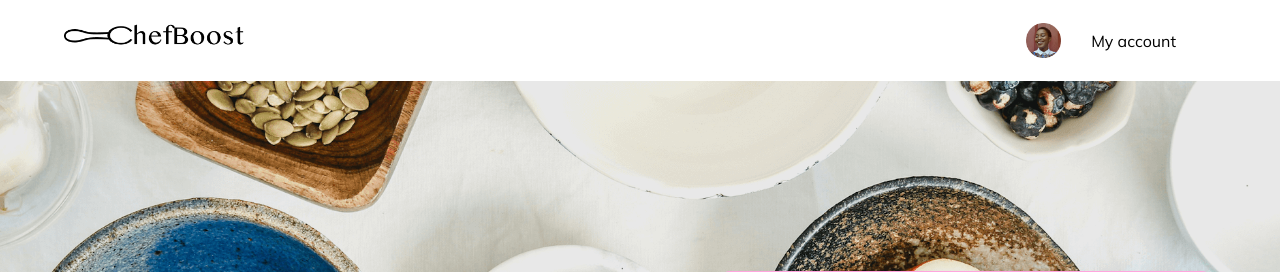
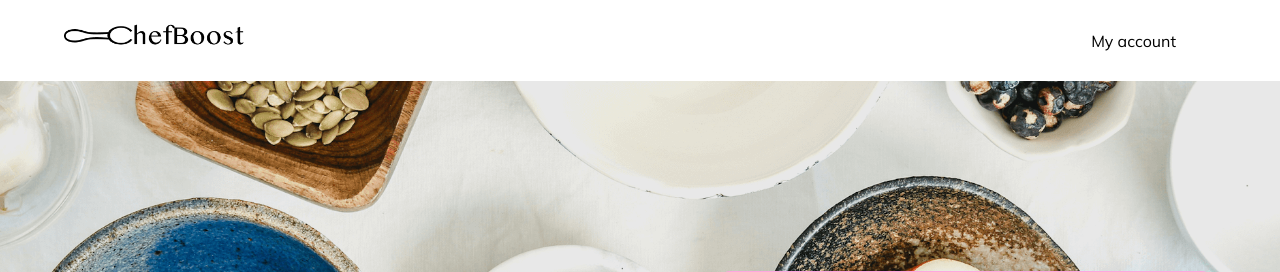
Before and after one commit to twosavoie/gen-ai-recipe-chatbot, a Flask app: page / in a window 1280 px wide. Shown: the top 272 px of the page. Run offline with Flask 3, Linux system fonts and the light colour scheme.

Commit message:
Remove user image from index.html

```diff
--- a/templates/index.html
+++ b/templates/index.html
@@ -179,7 +179,6 @@
         <h1 class="visually-hidden">ChefBoost</h1>
       </figure>
       <div class="user-info">
-        <img src="{{ url_for('static', filename='user-image.png' ) }}" alt="" class="user-image">
         <p>My account</p>
       </div>
     </div>
```
